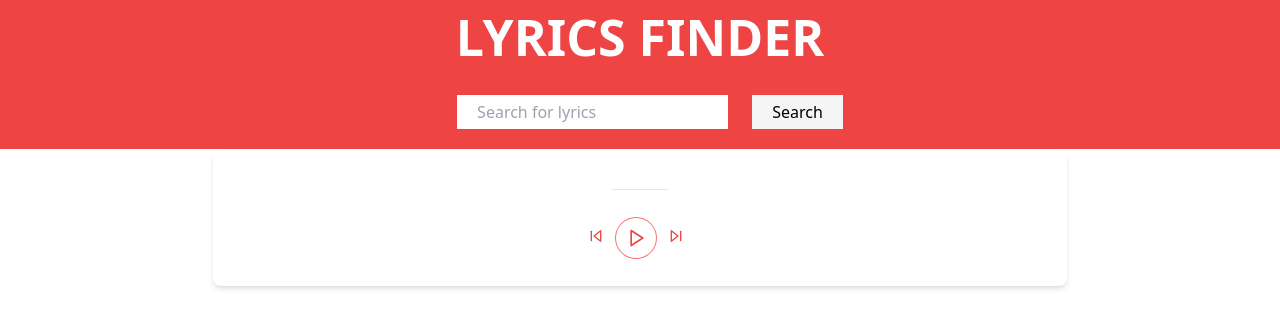
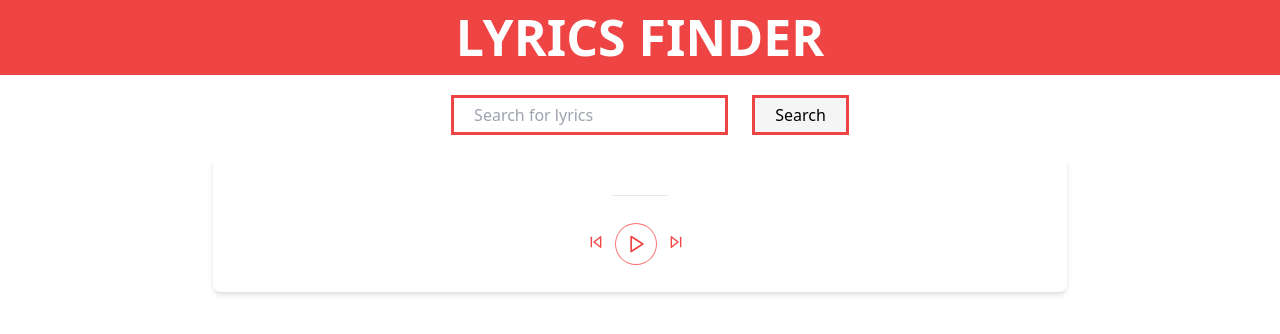
Before and after one commit to cwchilvers/UCI-TCBC-07, a plain HTML site: page index.html in a window 1280 px wide. Drawn offline with nearby package versions, Linux system fonts and the light colour scheme; files that its build step writes are made by us from their sources.

Commit message:
fixing minor error

```diff
--- a/css/style.css
+++ b/css/style.css
@@ -1,9 +1,8 @@
 *{
-    margin:auto;
-    padding:auto;
-    font: optional;
-    box-sizing: border-box;
+    padding: auto;
+    margin: auto;
 }
+
 header{
     font-size: 50px;
     background-color: #ef4444;
@@ -13,7 +12,6 @@ header{
 .container{
     display: flex;
     text-align: center;
-    background-color: #ef4444;
 }
 
 form button {
@@ -22,12 +20,17 @@ form button {
     text-decoration: none;
     display: inline-block;
     font-size: 16px;
+    border: 3px solid #ef4444;
 }
 form input {
     padding: 5px 20px;
     margin: 20px;
+    border: 3px solid #ef4444;
 }
 
 .result{
-    padding: 40px;
+    text-align: center;
+    margin-top: 20px;
+    position: relative;
+    display: block;
 }
```
